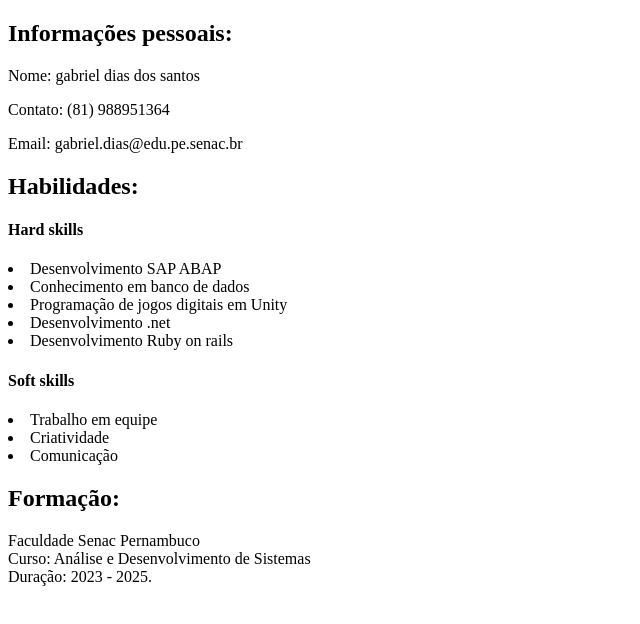
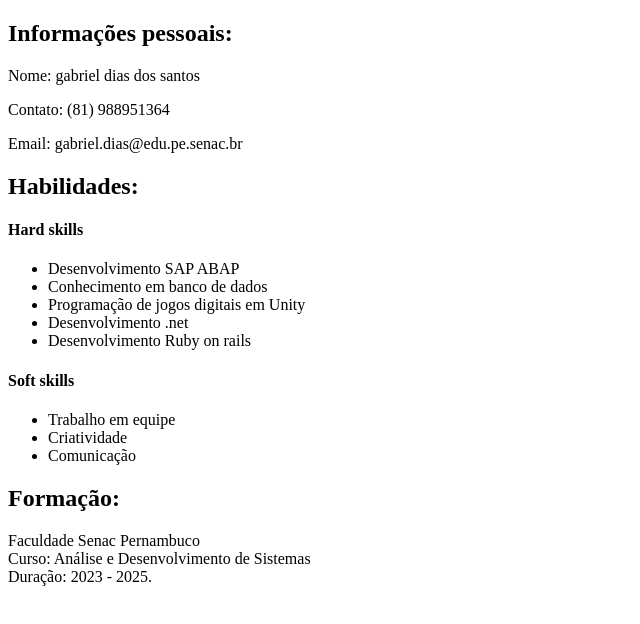
Before and after one commit to GD2032/AtividadesCodigo, a plain HTML site: page Mini curriculo html/index.html in a window 1280 px wide. Shown: the whole page, without its empty margins (0-640 px from the left). Drawn offline with Linux system fonts and the light colour scheme.

Commit message:
ajustes no curriculo

```diff
--- a/Mini curriculo html/index.html
+++ b/Mini curriculo html/index.html
@@ -13,19 +13,19 @@
     <p>Email: gabriel.dias@edu.pe.senac.br</p>
     <h2>Habilidades:</h2>
     <h4>Hard skills</h4>
-    <table>
+    <ul>
         <li>Desenvolvimento SAP ABAP</li>
         <li>Conhecimento em banco de dados</li>
         <li>Programação de jogos digitais em Unity</li>
         <li>Desenvolvimento .net</li>
         <li>Desenvolvimento Ruby on rails</li>
-    </table>
+    </ul>
     <h4>Soft skills</h4>
-    <table>
+    <ul>
         <li>Trabalho em equipe</li>
         <li>Criatividade</li>
         <li>Comunicação</li>
-    </table>
+    </ul>
     <h2>Formação:</h2>
     <p>Faculdade Senac Pernambuco <br>Curso: Análise e Desenvolvimento de Sistemas <br>Duração: 2023 - 2025. </p>
 </body>
```
